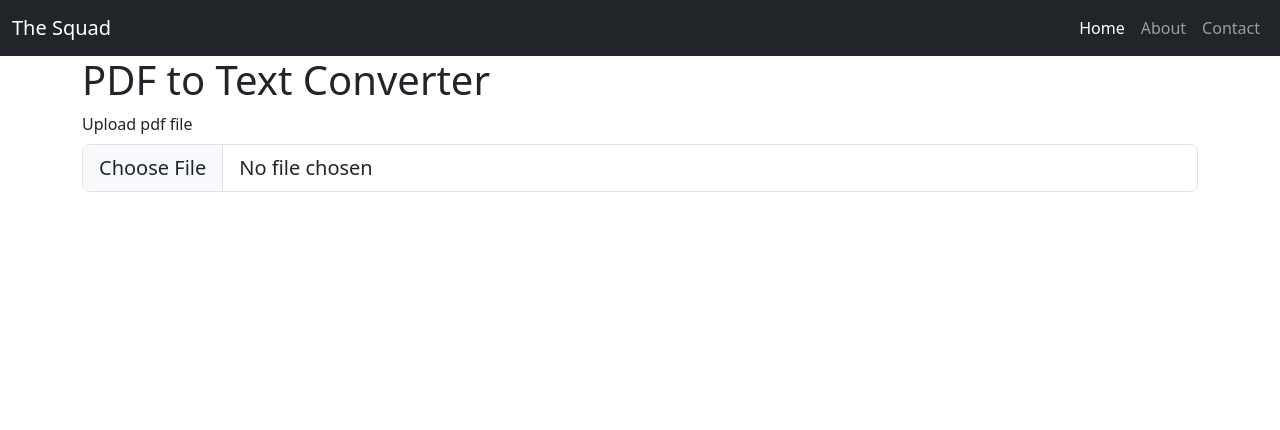
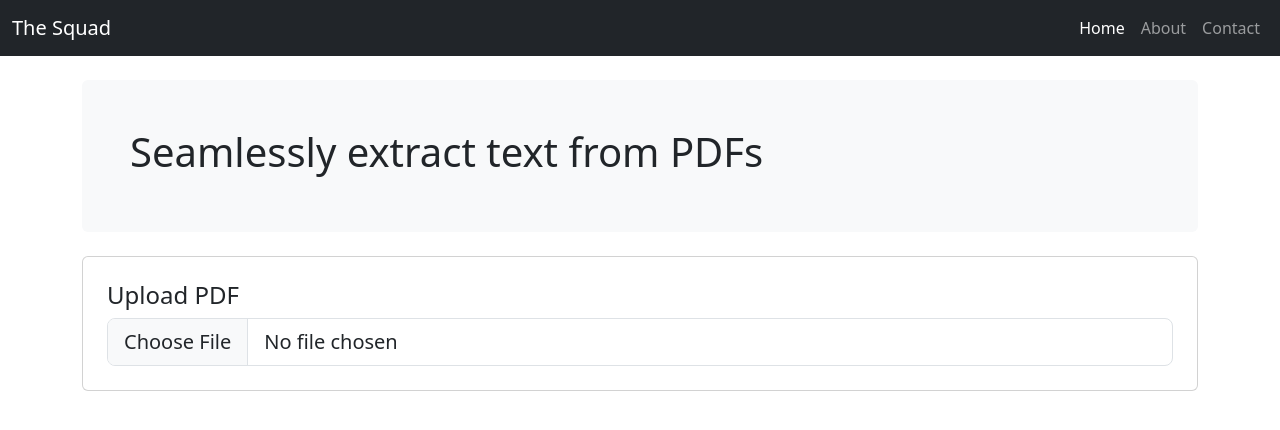
Before and after one commit to Hitesh-Aggarwal/pdf_to_text_and_language_translator, a plain HTML site: page index.html in a window 1280 px wide. Drawn offline with Linux system fonts and the light colour scheme.

Commit message:
correction

```diff
--- a/index.html
+++ b/index.html
@@ -37,10 +37,14 @@
         </div>
       </div>
     </nav>
+
     <div class="container">
-      <h1>PDF to Text Converter</h1>
-      <div>
-        <label for="formFileLg" class="form-label">Upload pdf file</label>
+      <div class="mt-4 mb-4 p-5 bg-light rounded">
+        <h1>Seamlessly extract text from PDFs</h1>
+      </div>
+      <div class="card card-primary p-4">
+        <!-- <label for="formFileLg" class="form-label card-title">Upload pdf</label> -->
+        <h4 class="card-title">Upload PDF</h4>
         <input
           class="form-control form-control-lg"
           id="formFileLg"
@@ -48,5 +52,6 @@
         />
       </div>
     </div>
+    <script src="bootstrap-5.3.1-dist/js/bootstrap.bundle.js"></script>
   </body>
 </html>
```
